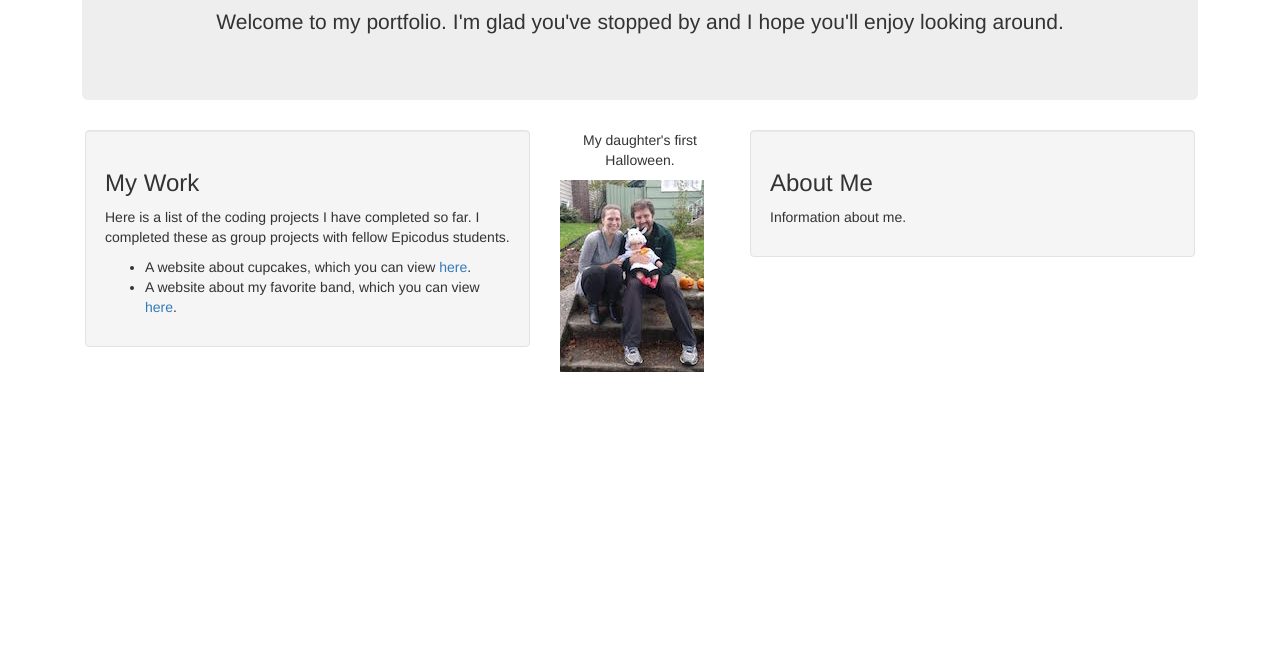
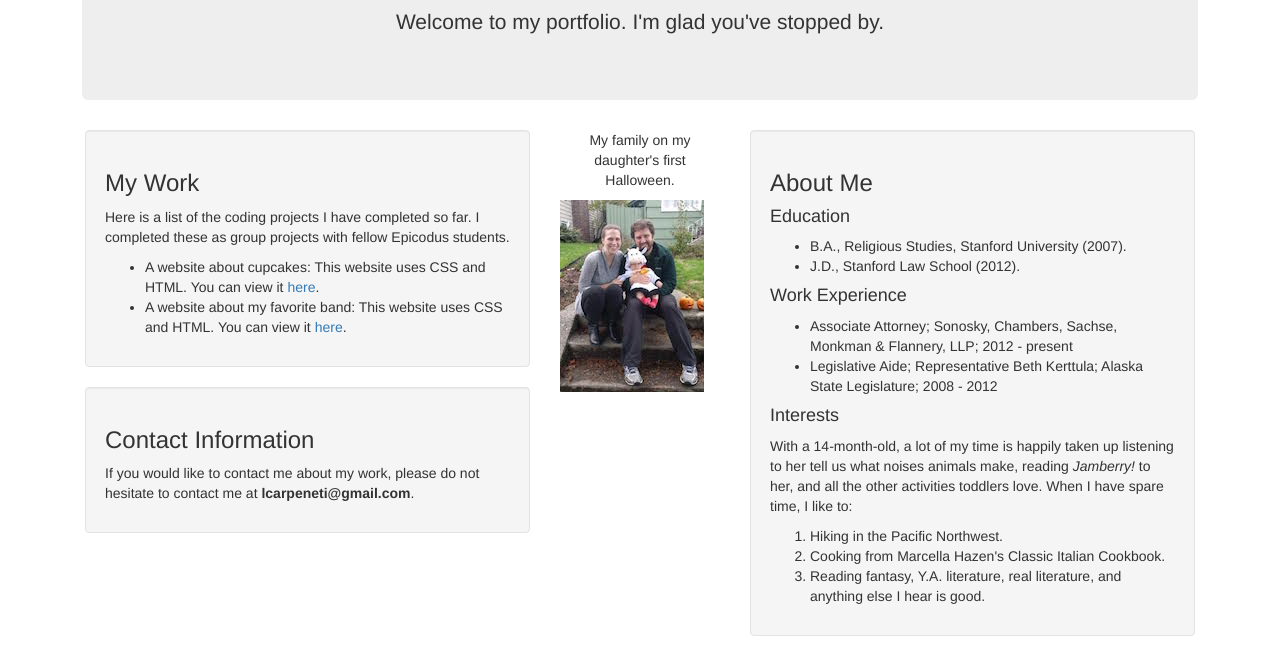
Before and after one commit to lcarpeneti/Portfolio, a plain HTML site: page Index.html in a window 1280 px wide. Shown: the part 152-808 px from the top of the page. Drawn offline with nearby package versions, Linux system fonts and the light colour scheme.

Commit message:
This will add information to the About Me section and a Contact Information section.

```diff
--- a/Index.html
+++ b/Index.html
@@ -10,7 +10,7 @@
       <div class="jumbotron">
         <div class="dog">
           <h1>Lia Carpeneti's Portfolio</h1>
-          <p>Welcome to my portfolio.  I'm glad you've stopped by and I hope you'll enjoy looking around.</p>
+          <p>Welcome to my portfolio.  I'm glad you've stopped by.</p>
         </div>
       </div>
       <div class="col-md-5">
@@ -18,21 +18,40 @@
           <h3>My Work</h3>
           <p>Here is a list of the coding projects I have completed so far.  I completed these as group projects with fellow Epicodus students.</p>
           <ul>
-            <li>A website about cupcakes, which you can view <a href="https://lcarpeneti.github.io/Cupcake/">here</a>.</li>
-            <li>A website about my favorite band, which you can view <a href="https://lcarpeneti.github.io/Favorite-bands/">here</a>.</li>
+            <li>A website about cupcakes:  This website uses CSS and HTML.  You can view it <a href="https://lcarpeneti.github.io/Cupcake/">here</a>.</li>
+            <li>A website about my favorite band:  This website uses CSS and HTML.  You can view it <a href="https://lcarpeneti.github.io/Favorite-bands/">here</a>.</li>
           </ul>
+        </div>
+        <div class="well">
+          <h3>Contact Information</h3>
+          <p>If you would like to contact me about my work, please do not hesitate to contact me at <strong>lcarpeneti@gmail.com</strong>.</p>
         </div>
     </div>
       <div class="col-md-2">
-          <div class="halloween"
-            <p>My daughter's first Halloween.</p>
+          <div class="halloween">
+            <p>My family on my daughter's first Halloween.</p>
           </div>
-            <img src="img/family.jpeg" alt="Family on Halloween.">
+          <img src="img/family.jpeg" alt="Family on Halloween.">
       </div>
       <div class="col-md-5">
         <div class="well">
           <h3>About Me</h3>
-          <p>Information about me.</p>
+          <h4>Education</h4>
+            <ul>
+              <li>B.A., Religious Studies, Stanford University (2007).</li>
+              <li>J.D., Stanford Law School (2012).</li>
+            </ul>
+          <h4>Work Experience</h4>
+            <ul>
+              <li>Associate Attorney; Sonosky, Chambers, Sachse, Monkman & Flannery, LLP; 2012 - present</li>
+              <li>Legislative Aide; Representative Beth Kerttula; Alaska State Legislature; 2008 - 2012</li>
+            </ul>
+          <h4>Interests</h4>
+            <p>With a 14-month-old, a lot of my time is happily taken up listening to her tell us what noises animals make, reading <em>Jamberry!</em> to her, and all the other activities toddlers love.  When I have spare time, I like to:</p>
+            <ol>
+              <li>Hiking in the Pacific Northwest.</li>
+              <li>Cooking from Marcella Hazen's Classic Italian Cookbook.</li>
+              <li>Reading fantasy, Y.A. literature, real literature, and anything else I hear is good.</li>
         </div>
       </div>
   </body>
```
Also changed, not shown: 1 other file.
